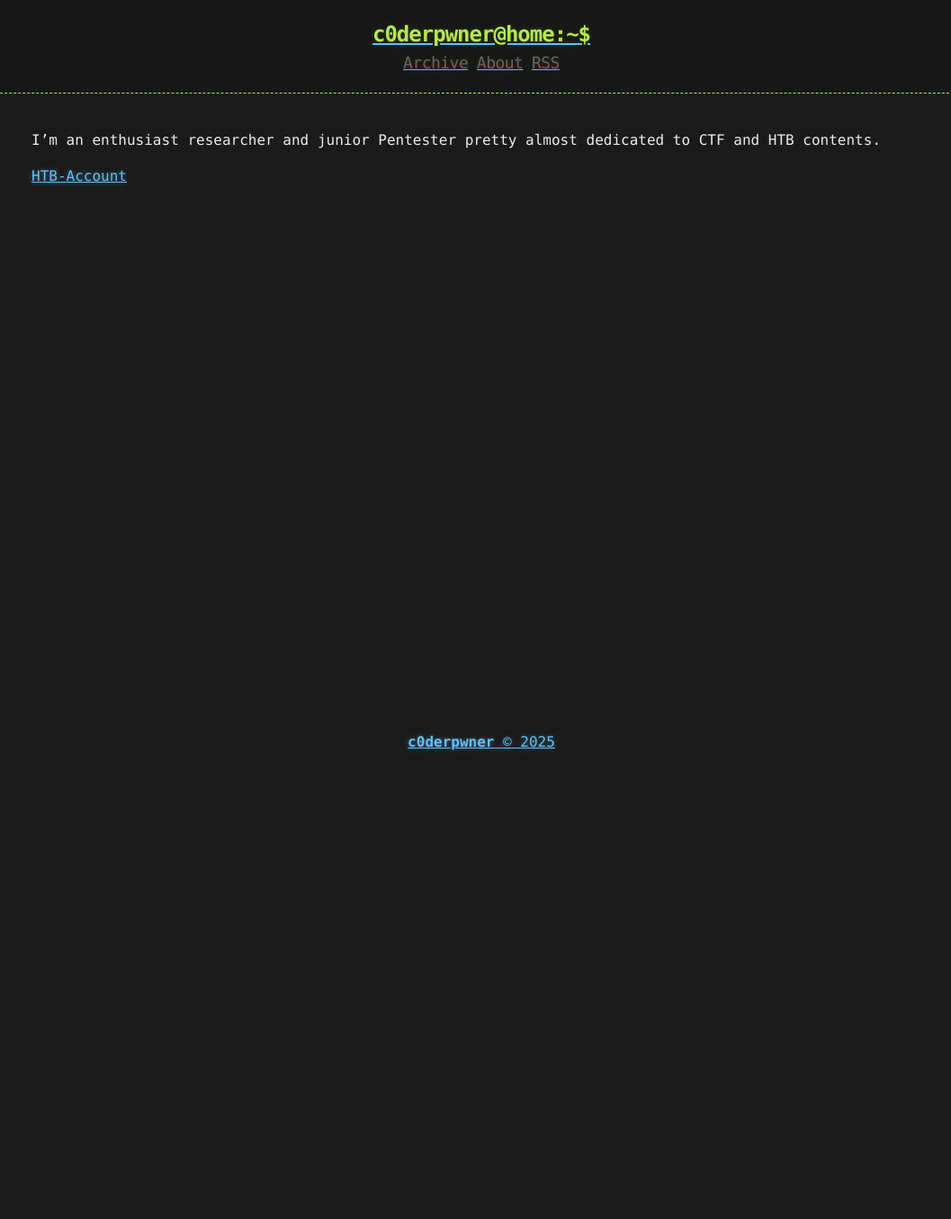
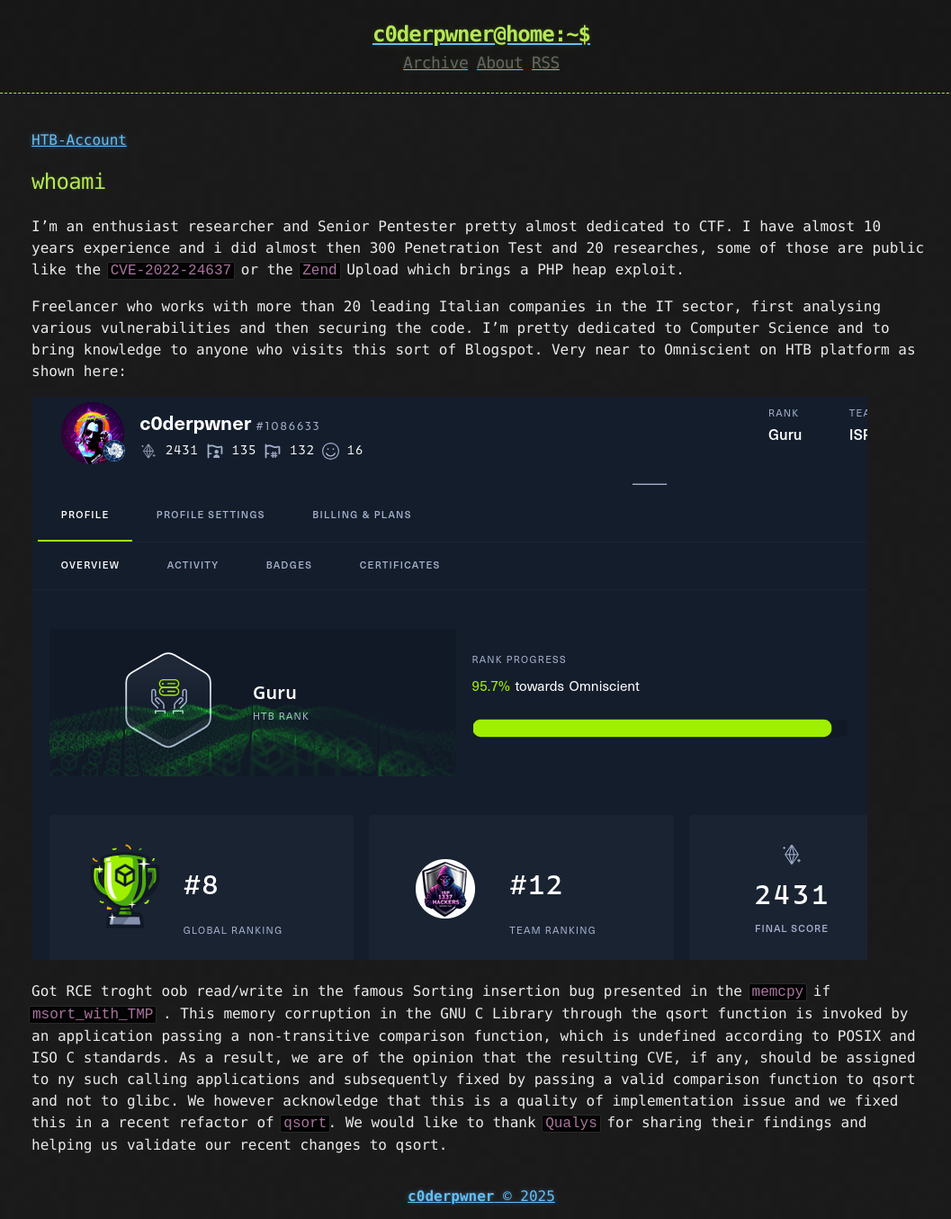
Before and after one commit to c0derpwner/c0derpwner.github.io, a Jekyll site: the page built from about.md, in a window 1280 px wide. Shown: the whole page at 90% size, without its empty margins (105-1162 px from the left). Built offline with Jekyll 4.4.1, drawn with Linux system fonts in a browser that asks for light colours; before the commit the page ends 900 px from its top, so only the background shows below that.

Commit message:
Google CTF

```diff
--- a/about.md
+++ b/about.md
@@ -3,8 +3,18 @@ layout: page
 title: About
 ---
 
-
-I'm an enthusiast researcher and junior Pentester pretty almost dedicated to CTF and HTB contents.
+[HTB-Account](https://app.hackthebox.com/profile/1086633)
 
 
-[HTB-Account](https://app.hackthebox.com/profile/1086633)
+## whoami
+
+I'm an enthusiast researcher and Senior Pentester pretty almost dedicated to CTF. I have almost 10 years experience and i did almost then 300 Penetration Test and 20 researches, some of those are public like the `CVE-2022-24637` or the `Zend` Upload which brings a PHP heap exploit.
+
+Freelancer who works with more than 20 leading Italian companies in the IT sector, first analysing various vulnerabilities and then securing the code. I'm pretty dedicated to Computer Science and to bring knowledge to anyone who visits this sort of Blogspot.
+Very near to Omniscient on HTB platform as shown here:
+
+![](/assets/8th_c0der.png)
+
+
+Got RCE troght oob read/write in the famous Sorting insertion bug presented in the `memcpy` if `msort_with_TMP` .
+This memory corruption in the GNU C Library through the qsort function is invoked by an application passing a non-transitive comparison function, which is undefined according to POSIX and ISO C standards. As a result, we are of the opinion that the resulting CVE, if any, should be assigned to ny such calling applications and subsequently fixed by passing a valid comparison function to qsort and not to glibc. We however acknowledge that this is a  quality of implementation issue and we fixed this in a recent refactor of `qsort`. We would like to thank `Qualys` for sharing their findings and helping  us validate our recent changes to qsort.
```
Also changed, not shown: assets/8th_c0der.png (added), 1 other file.
